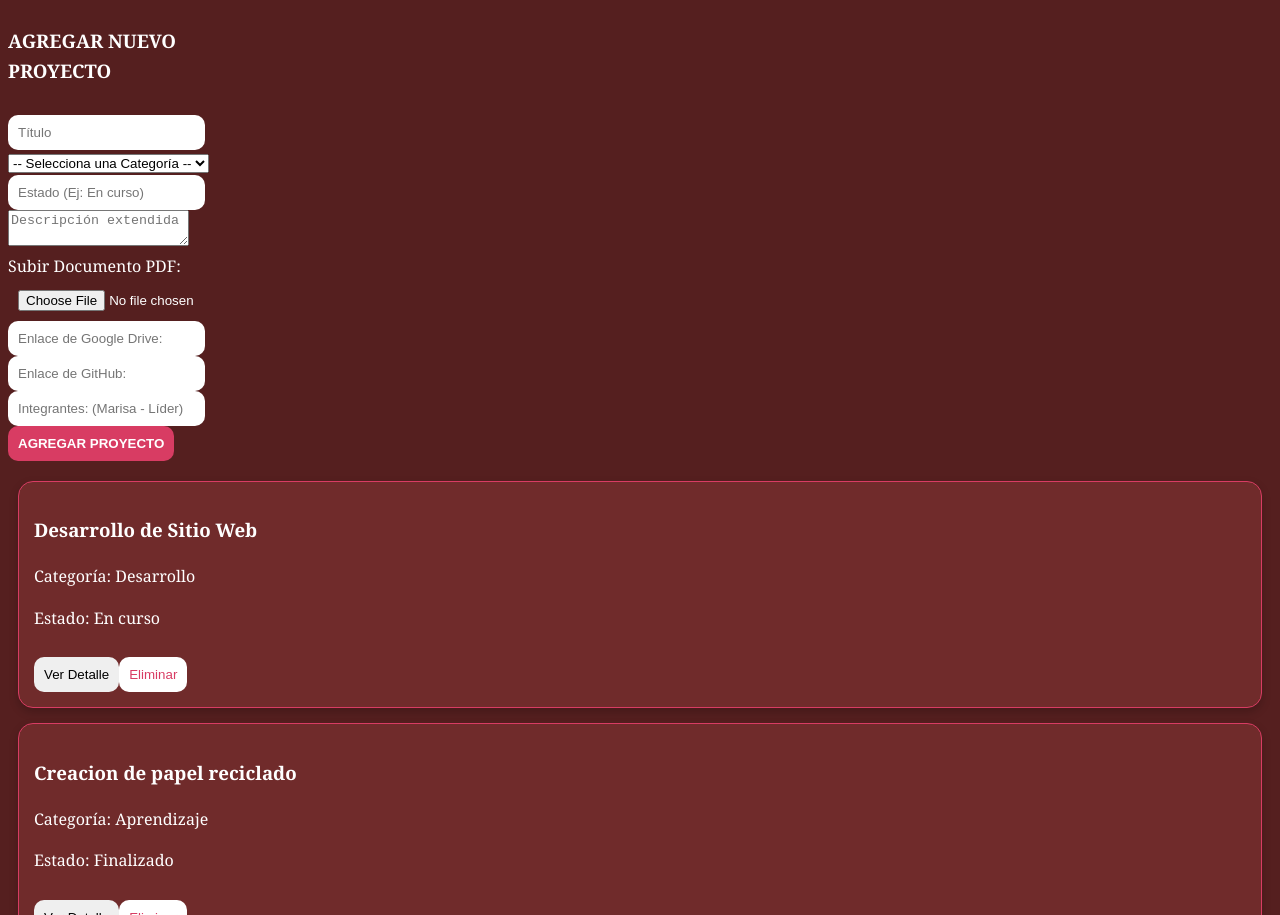
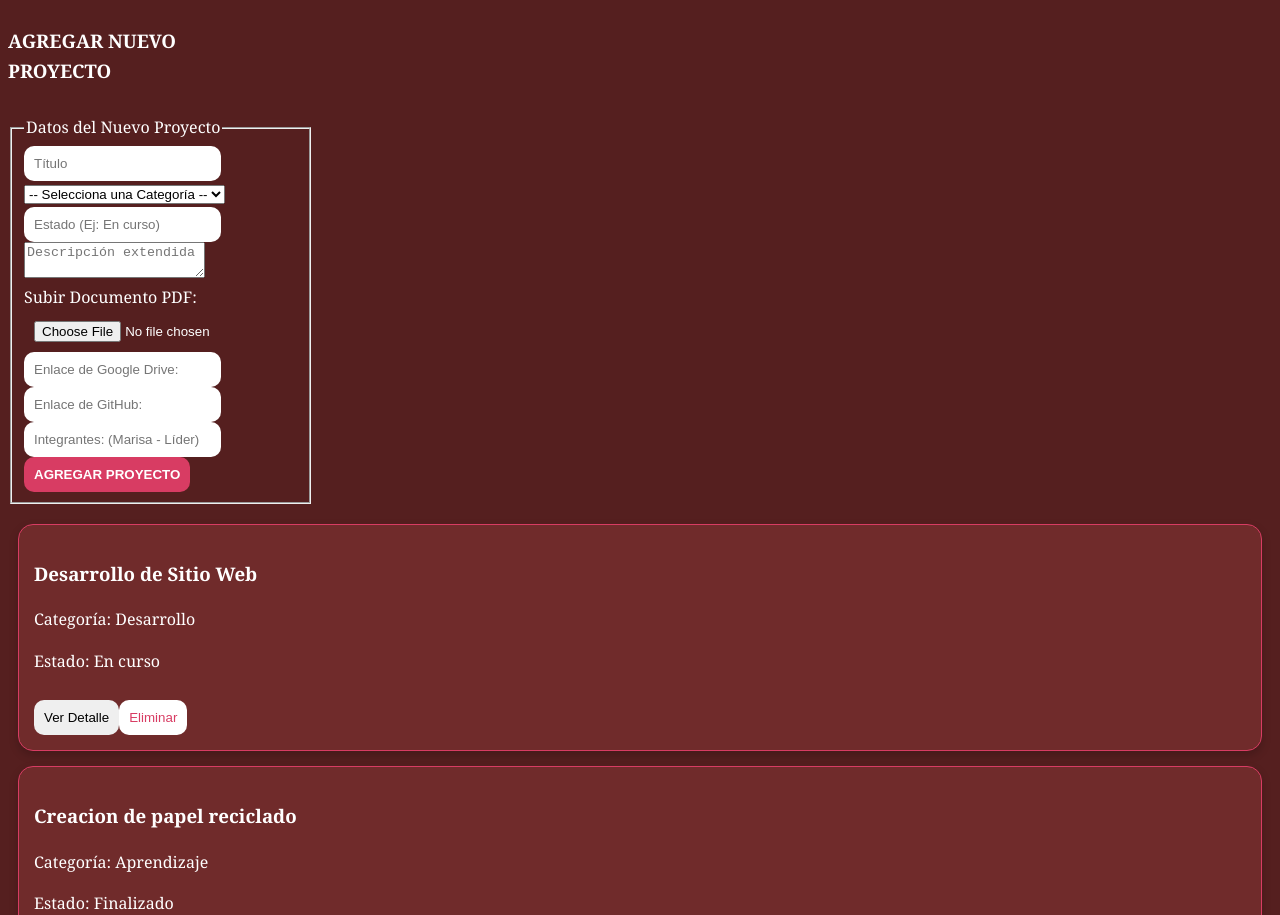
Before and after one commit to Meliip414/PV_tp3_grupo16, a React (Vite) app in the folder pv_tp3_grupo16/: page / in a window 1280 px wide. Shown: the part 1019-1934 px from the top of the page. Built offline with nearby package versions, Linux system fonts and the light colour scheme.

Commit message:
Corregido el formulario de busqueda - Lujan Butron

```diff
--- a/pv_tp3_grupo16/src/components/FormProyecto.jsx
+++ b/pv_tp3_grupo16/src/components/FormProyecto.jsx
@@ -109,6 +109,8 @@ const FormProyecto = ({ onAgregar, onBuscar}) => {
 
             <h3>AGREGAR NUEVO PROYECTO</h3>
             <form onSubmit={handleSubmit}>
+            <fieldset>
+                <legend>Datos del Nuevo Proyecto</legend>
 
                 <input type="text" placeholder="Título" name="titulo" value={titulo} onChange={handleChange} required />
                 <select name="categoria" value={categoria} onChange={handleChange} required>
@@ -147,6 +149,7 @@ const FormProyecto = ({ onAgregar, onBuscar}) => {
                 <button type="submit" className="btn-agregar">
                     AGREGAR PROYECTO
                 </button>
+            </fieldset>
             </form>
         </div>
     );
```
